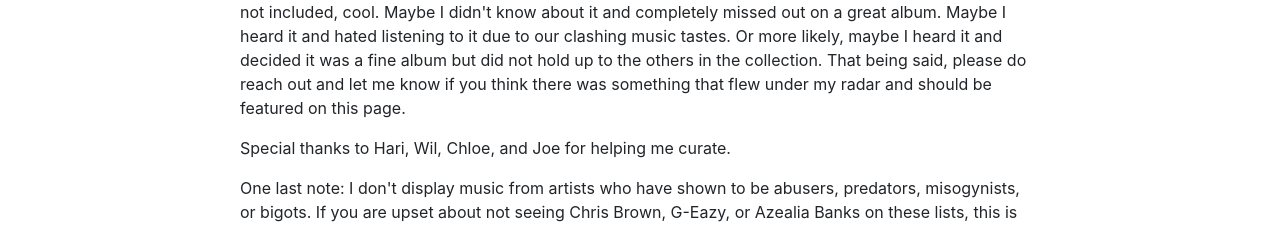
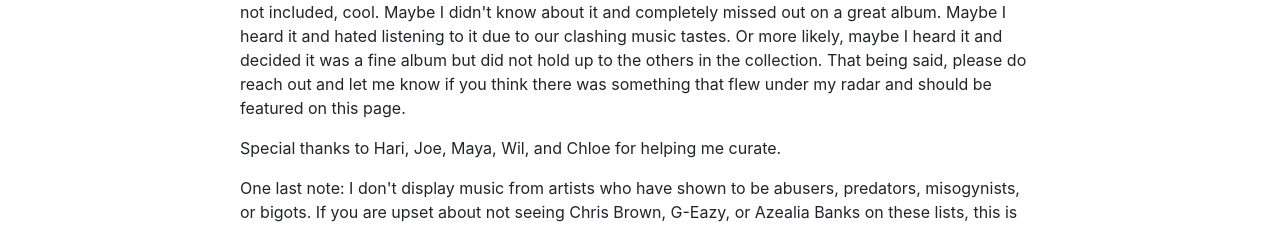
Before and after one commit to jacquesdebar/solo, a React (Create React App) app: page /nmf in a window 1280 px wide. Shown: the part 1222-1448 px from the top of the page. Built offline with nearby package versions, Linux system fonts and the light colour scheme.

Commit message:
add maya

```diff
--- a/src/pages/NMF.js
+++ b/src/pages/NMF.js
@@ -138,7 +138,7 @@ export default () => (
           featured on this page.
         </p>
         <p>
-          Special thanks to Hari, Wil, Chloe, and Joe for helping me curate.
+          Special thanks to Hari, Joe, Maya, Wil, and Chloe for helping me curate.
         </p>
         <p>
           One last note: I don't display music from artists who have shown to be
```
